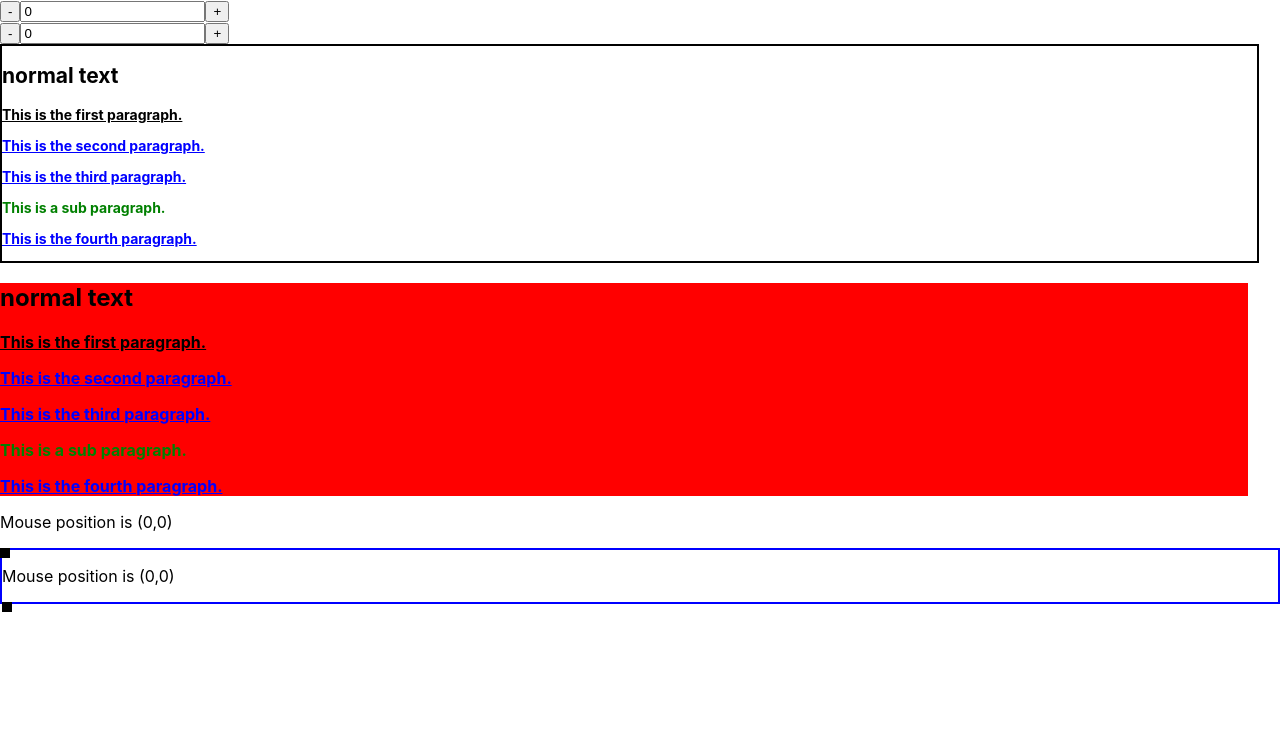
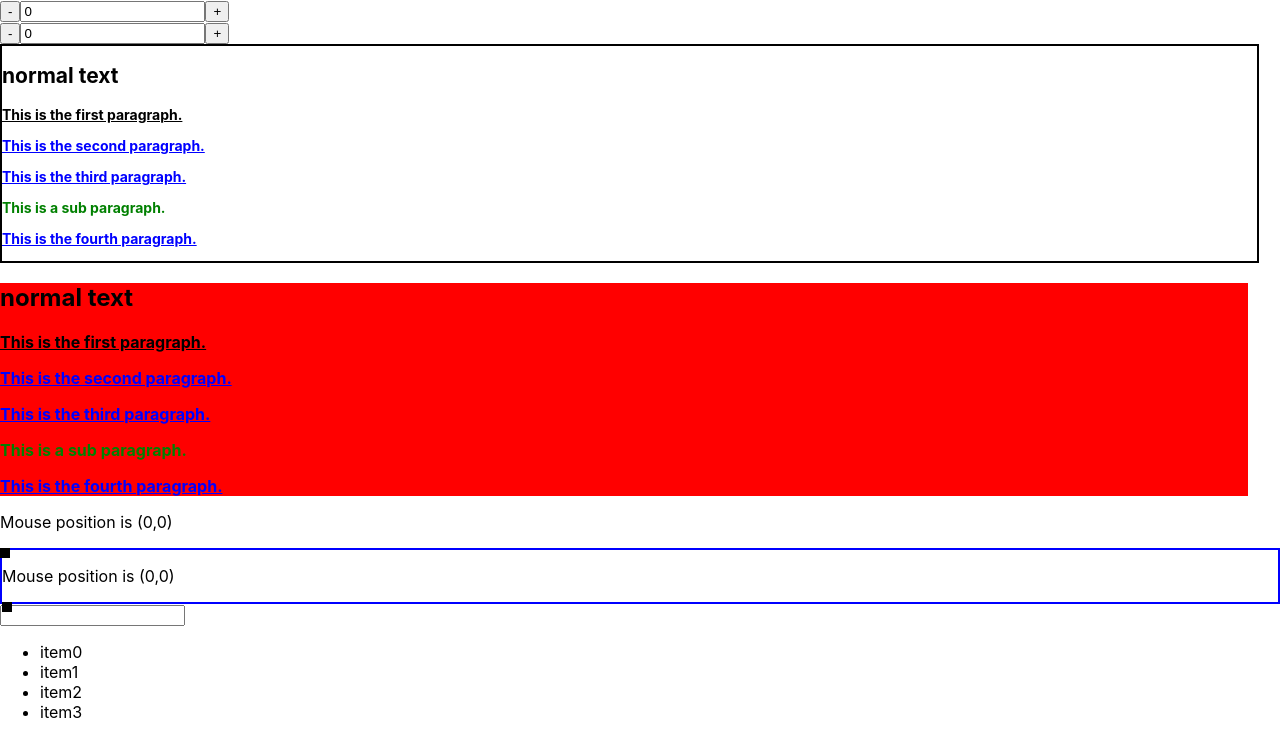
Before and after one commit to jasonOramo/react-learning, a React (Create React App) app: page / in a window 1280 px wide. Shown: the top 756 px of the page. Built offline with nearby package versions, Linux system fonts and the light colour scheme.

Commit message:
add default props filter
default props filter

```diff
--- a/src/component/FilterList.jsx
+++ b/src/component/FilterList.jsx
@@ -28,5 +28,8 @@ class FilterList extends Component{
 			);
 	}
 }
+FilterList.defaultProps ={
+	filter: ''
+};
 
 export default FilterList;
--- a/src/index.js
+++ b/src/index.js
@@ -9,7 +9,16 @@ import { StyledCom, WithStyledOver } from './component/StyledCom';
 
 import {MouseWithMouse,MouseRP} from './component/MouseTracker';
 
+import FilterList from './component/FilterList';
+
 const Container = ()=>{
+	var items = [];
+	for(let i = 0; i < 4; i++){
+		items.push({
+			name:'item'+i,
+			key:i
+		});
+	}
 	return (
 		<>
 		<InputIncreHooks max = {100} min={0}/>
@@ -22,6 +31,7 @@ const Container = ()=>{
 		<div className='render-props'>
 			<MouseRP />
 		</div>
+		<FilterList items={items} />
 		</>
 		);
 };
```
Also changed, not shown: 1 other file (tests, documents, lock files or other folders).
